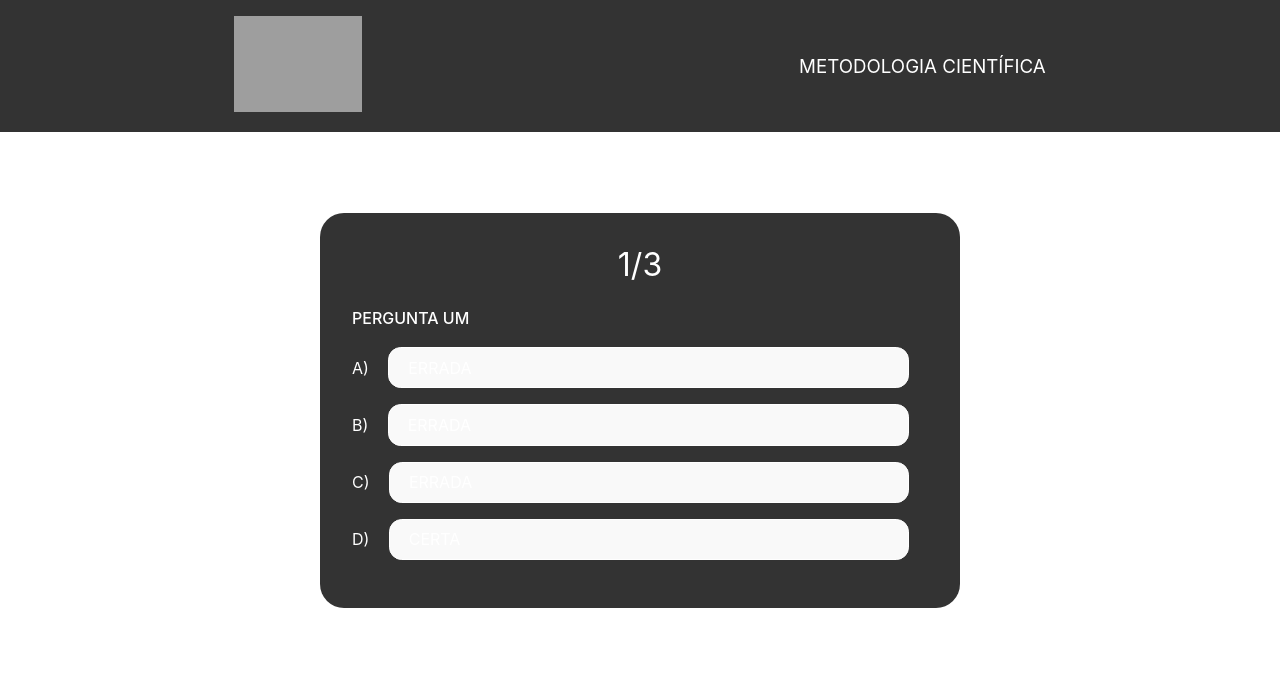
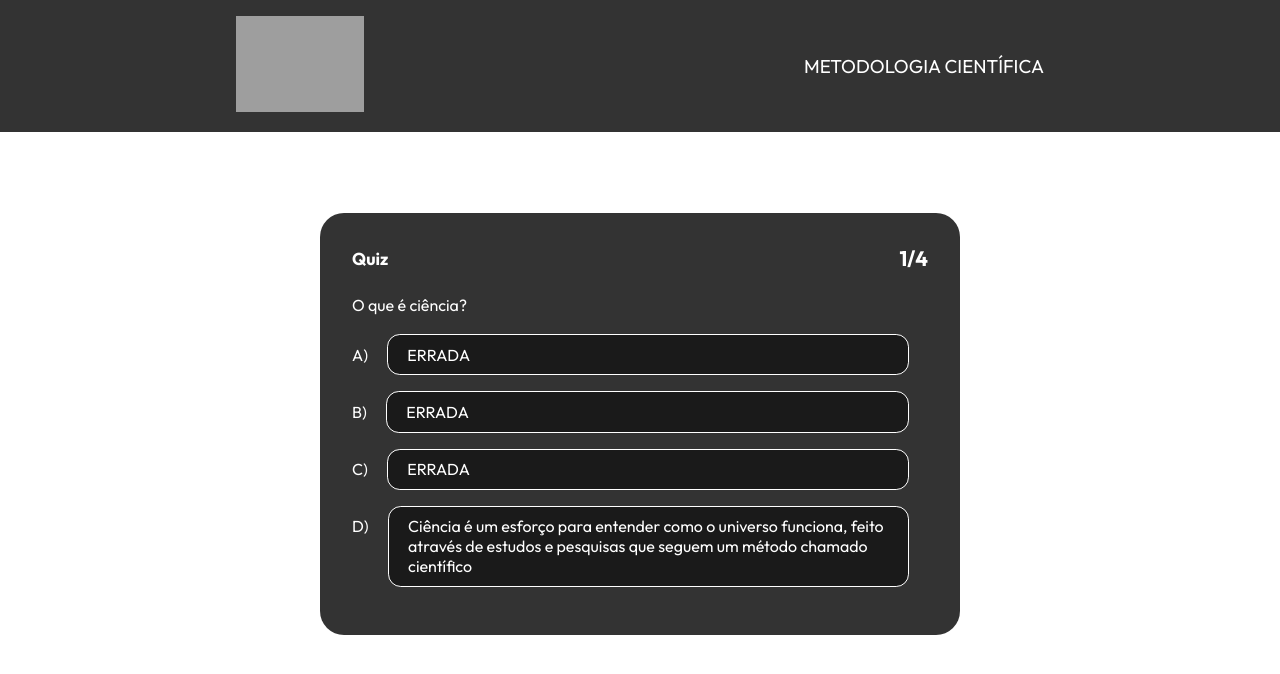
Before and after one commit to devedsonalves/react-quiz, a React (Vite) app in the folder client/: page /quiz in a window 1280 px wide. Shown: the top 674 px of the page. Built offline with nearby package versions, Linux system fonts and the light colour scheme; grey boxes are pictures that could not be loaded.

Commit message:
styled with sucess

```diff
--- a/client/src/data/perguntas.js
+++ b/client/src/data/perguntas.js
@@ -1,29 +1,57 @@
 export const Perguntas = [
   {
-    pergunta: "PERGUNTA UM",
+    pergunta: "O que é ciência?",
     opcoesResposta: [
       { resposta: "ERRADA", correta: false, alternativa: "A)" },
       { resposta: "ERRADA", correta: false, alternativa: "B)" },
       { resposta: "ERRADA", correta: false, alternativa: "C)" },
-      { resposta: "CERTA", correta: true, alternativa: "D)" },
+      {
+        resposta:
+          "Ciência é um esforço para entender como o universo funciona, feito através de estudos e pesquisas que seguem um método chamado científico",
+        correta: true,
+        alternativa: "D)",
+      },
     ],
   },
   {
-    pergunta: "PERGUNTA DOIS",
+    pergunta: "O que são ciências exatas?",
     opcoesResposta: [
       { resposta: "ERRADA", correta: false, alternativa: "A)" },
       { resposta: "ERRADA", correta: false, alternativa: "B)" },
-      { resposta: "CERTA", correta: true, alternativa: "C)" },
+      {
+        resposta:
+          "São aquelas em que os resultados são precisos e altamente preditivos, como matemática, física e química.",
+        correta: true,
+        alternativa: "C)",
+      },
       { resposta: "ERRADA", correta: false, alternativa: "D)" },
     ],
   },
   {
-    pergunta: "PERGUNTA TRÊS",
+    pergunta: "O que são ciências inexatas?",
     opcoesResposta: [
       { resposta: "ERRADA", correta: false, alternativa: "A)" },
       { resposta: "ERRADA", correta: false, alternativa: "B)" },
       { resposta: "ERRADA", correta: false, alternativa: "C)" },
-      { resposta: "CERTA", correta: true, alternativa: "D)" },
+      {
+        resposta:
+          "São aquelas em que os resultados nem sempre são os esperados, como meteorologia e economia",
+        correta: true,
+        alternativa: "D)",
+      },
+    ],
+  },
+  {
+    pergunta: "Quais das afirmações diz a respeito das ciências formais?",
+    opcoesResposta: [
+      { resposta: "Estudam ideias", correta: true, alternativa: "A)" },
+      { resposta: "ERRADA", correta: false, alternativa: "B)" },
+      { resposta: "ERRADA", correta: false, alternativa: "C)" },
+      {
+        resposta: "ERRADA",
+        correta: false,
+        alternativa: "D)",
+      },
     ],
   },
 ];
--- a/client/src/index.css
+++ b/client/src/index.css
@@ -1,8 +1,9 @@
+@import url("https://fonts.googleapis.com/css2?family=Outfit:wght@400;700&display=swap");
+
 :root {
-  font-family: Inter, system-ui, Avenir, Helvetica, Arial, sans-serif;
-
   color: rgba(255, 255, 255, 0.87);
   background-color: #222;
+  font-family: "Outfit", sans-serif;
 }
 
 * {
--- a/client/src/pages/Home/index.jsx
+++ b/client/src/pages/Home/index.jsx
@@ -8,21 +8,18 @@ export default function Home() {
     <>
       <Header />
       <div className="container">
-        <div className="title">
+        <div className="titulo">
           <h1>QUIZ SOBRE ABNT</h1>
         </div>
-        <div className="subtitle">
-          <span>
-            <i class="ph ph-arrow-down"></i>
-          </span>
+        <div className="subtitulo">
+          <i class="ph ph-arrow-down"></i>
           <h5>CLIQUE NO BOTÃO ABAIXO PARA COMEÇAR</h5>
-          <span>
-            <i class="ph ph-arrow-down"></i>
-          </span>
+          <i class="ph ph-arrow-down"></i>
         </div>
-        <div className="buttonStart">
-          <a href="/quiz">COMEÇAR</a>
-        </div>
+        <a href="/quiz" className="botaoComecar">
+          <i class="ph ph-play"></i>
+          <p>COMEÇAR</p>
+        </a>
       </div>
       <div className="grupo">
         <h4>EQUIPE:</h4>
--- a/client/src/pages/Home/styles.css
+++ b/client/src/pages/Home/styles.css
@@ -8,20 +8,25 @@ body {
   font-size: 3rem;
 }
 
-.buttonStart {
+.botaoComecar {
   background: white;
   border-radius: 0.7rem;
   border: 0.111rem solid #fff;
+  text-decoration: none;
+
+  display: flex;
+  justify-content: center;
+  align-items: center;
 }
 
-.buttonStart:hover {
+.botaoComecar:hover {
   background: #333;
   border: 0.111rem solid #fff;
   transition: all 1s;
 }
 
-.buttonStart a {
-  padding: 0.8rem 8rem;
+.botaoComecar p {
+  padding: 1rem 7rem 1rem 0.5rem;
   color: #333;
   text-decoration: none;
   font-weight: bold;
@@ -31,14 +36,25 @@ body {
   justify-content: center;
 }
 
-.buttonStart a:hover {
+.botaoComecar i {
+  color: #333;
+  padding-left: 7rem;
+  font-weight: bold;
+}
+
+.botaoComecar:hover p {
+  color: #fff;
+  transition: all 1s;
+}
+
+.botaoComecar:hover i {
   color: #fff;
   transition: all 1s;
 }
 
 .grupo {
   text-align: center;
-  font-size: 1.1rem;
+  font-size: 1rem;
   margin-top: 2rem;
 }
 
@@ -46,14 +62,15 @@ body {
   font-weight: 400;
 }
 
-.subtitle {
+.subtitulo {
   display: flex;
   align-items: center;
   justify-content: center;
 
   margin: 1rem 0;
+  font-size: 1rem;
 }
 
-.subtitle h5 {
+.subtitulo h5 {
   margin: 0 1rem;
 }
--- a/client/src/pages/Quiz/index.jsx
+++ b/client/src/pages/Quiz/index.jsx
@@ -29,15 +29,16 @@ export default function Quiz() {
       <Header />
       {mostrarPontuacao ? (
         <>
-          <main className="container">
+          <main className="containerP">
             <div className="pontuacao">
               <span>
                 VOCÊ ACERTOU {pontos} DE {questoes.length} QUESTÔES
               </span>
             </div>
-            <div className="buttonHome">
-              <a href="/">HOME</a>
-            </div>
+            <a href="/" className="botaoHome">
+              <i class="ph ph-house"></i>
+              <p>HOME</p>
+            </a>
           </main>
         </>
       ) : (
@@ -45,9 +46,12 @@ export default function Quiz() {
           <main className="container">
             <div className="infoPerguntas">
               <div className="contagemPerguntas">
-                <span>
+                <div>
+                  <h5>Quiz</h5>
+                </div>
+                <div>
                   {perguntaAtual + 1}/{questoes.length}
-                </span>
+                </div>
               </div>
               <div className="pergunta">{questoes[perguntaAtual].pergunta}</div>
             </div>
@@ -60,6 +64,7 @@ export default function Quiz() {
                   >
                     {opcoesResposta.resposta}
                   </button>
+                  <div className=""></div>
                 </div>
               ))}
             </div>
--- a/client/src/pages/Quiz/styles.css
+++ b/client/src/pages/Quiz/styles.css
@@ -11,6 +11,26 @@
   flex-direction: column;
   justify-content: center;
   align-items: center;
+  -webkit-box-shadow: 4px 4px 0px -2px #ffffff;
+  box-shadow: 4px 4px 0px -2px #ffffff;
+}
+
+.containerP {
+  background-color: #333;
+  color: #fff;
+
+  width: 40rem;
+  border-radius: 1.5rem;
+  padding: 2rem;
+  margin: 5rem auto;
+
+  display: flex;
+  flex-direction: column;
+  justify-content: center;
+  align-items: center;
+
+  -webkit-box-shadow: 4px 4px 0px -2px #ffffff;
+  box-shadow: 4px 4px 0px -2px #ffffff;
 }
 
 .pontuacao {
@@ -30,13 +50,11 @@
 
 .contagemPerguntas {
   display: flex;
-  justify-content: center;
+  justify-content: space-between;
   align-items: center;
   margin-bottom: 1.5rem;
-}
-
-.contagemPerguntas span {
-  font-size: 2rem;
+  font-size: 1.3rem;
+  font-weight: 600;
 }
 
 .pergunta {
@@ -56,41 +74,42 @@
   width: 100%;
 }
 
-button {
+.grupoResposta button {
   display: flex;
   justify-content: left;
   align-items: center;
+  text-align: start;
 
   width: 100%;
   margin: 0 1.2rem 1rem;
   padding: 0.6em 1.2em;
 
+  background-color: #1a1a1a;
   color: #fff;
-  background-color: #1a1a1a;
+  border: 0.1rem solid #fff;
   border-radius: 0.8rem;
-  border: 0.1rem solid #fff;
 
   font-size: 1rem;
   font-weight: 400;
   font-family: inherit;
-  transition: border-color 0.25s;
   cursor: pointer;
 }
 
-button:hover {
+.grupoResposta button:hover {
   background-color: #000;
 }
 
-.buttonHome {
+.botaoHome {
+  display: flex;
   margin-top: 2rem;
-
   background: white;
   border-radius: 0.7rem;
   border: 0.111rem solid #fff;
+  text-decoration: none;
 }
 
-.buttonHome a {
-  padding: 0.5rem 1rem;
+.botaoHome p {
+  padding: 0.7rem 0.7rem 0.7rem 0.3rem;
   color: #333;
   text-decoration: none;
   font-weight: bold;
@@ -100,13 +119,28 @@ button:hover {
   justify-content: center;
 }
 
-.buttonHome:hover {
+.botaoHome i {
+  display: flex;
+  align-items: center;
+  justify-content: center;
+  color: #333;
+  font-size: 1.5rem;
+  font-weight: bold;
+  padding-left: 0.7rem;
+}
+
+.botaoHome:hover {
   background: #333;
   border: 0.111rem solid #fff;
   transition: all 1s;
 }
 
-.buttonHome a:hover {
+.botaoHome:hover p {
   color: #fff;
   transition: all 1s;
 }
+
+.botaoHome:hover i {
+  color: #fff;
+  transition: all 1s;
+}
```
